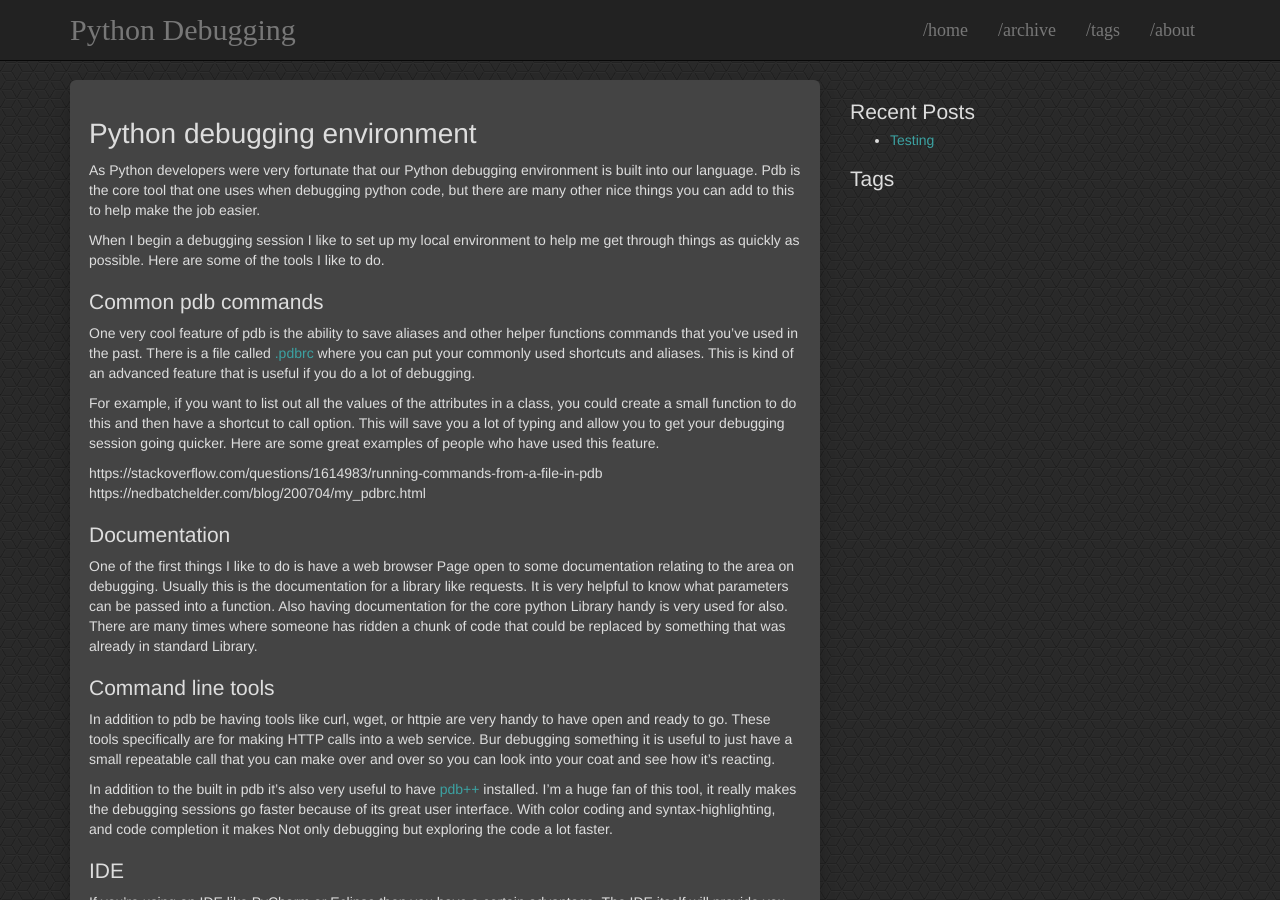
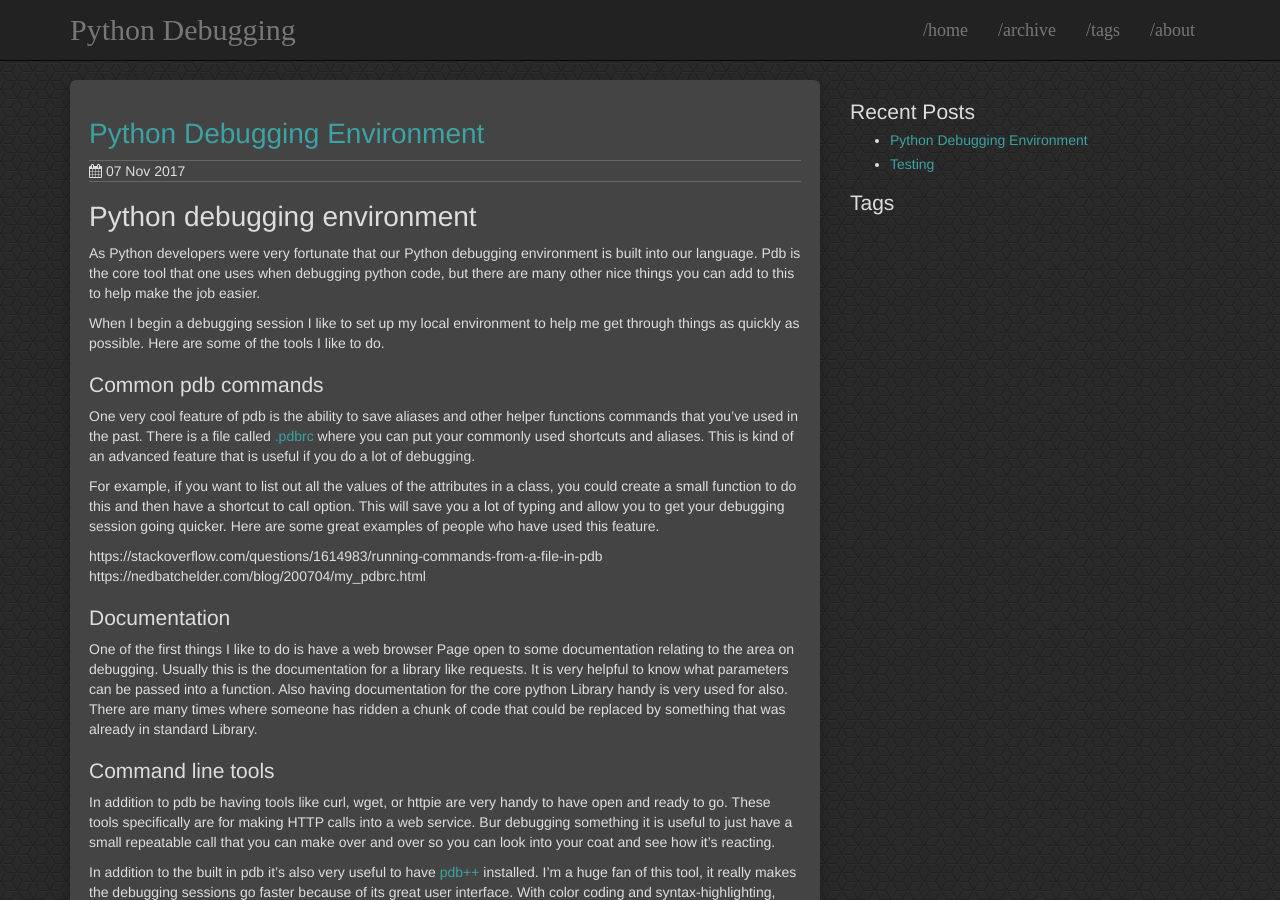
Before and after one commit to nloadholtes/pythondebugging.com, a Jekyll site: the page built from _posts/2017-11-07-python-debugging-environment.md, in a window 1280 px wide and 900 px high. Built offline with Jekyll 4.4.1, drawn with Linux system fonts in a browser that asks for light colours; our own code applies the rules of GitHub Pages for plain Markdown files.

Commit message:
Trying something new

```diff
--- a/articles/python-debugging-environment.md
+++ b/_posts/2017-11-07-python-debugging-environment.md
@@ -1,3 +1,7 @@
+---
+title: Python Debugging Environment
+permalink: /articles/python-debugging-environment
+---
 
 # Python debugging environment
 As Python developers were very fortunate that our Python debugging environment is built into our language. Pdb is the core tool that one uses when debugging python code, but there are many other nice things you can add to this to help make the job easier.
--- a/assets/css/style.scss
+++ b/assets/css/style.scss
@@ -1,5 +1,5 @@
----
----
+#---
+#---
 
-@import "{{ site.theme }}";
+#@import "{{ site.theme }}";
 #forkme_banner { display: none; }
```
